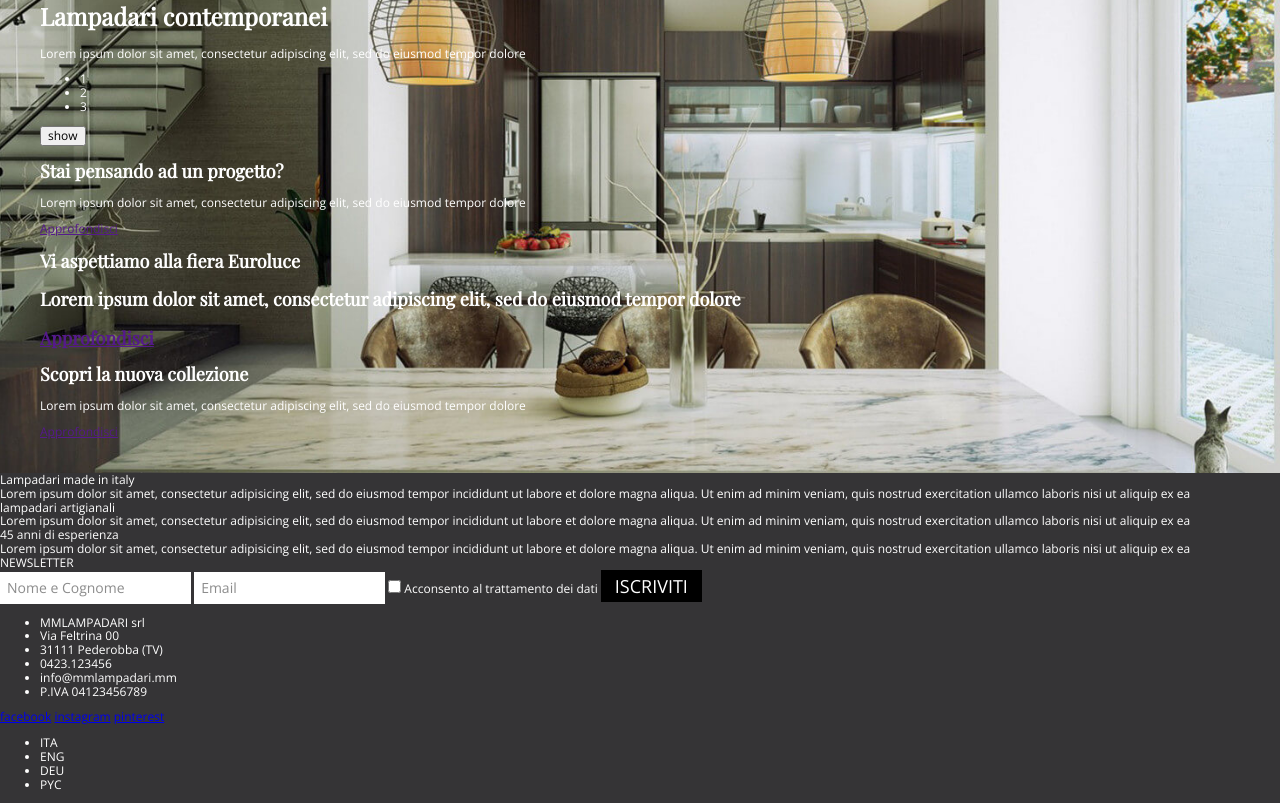
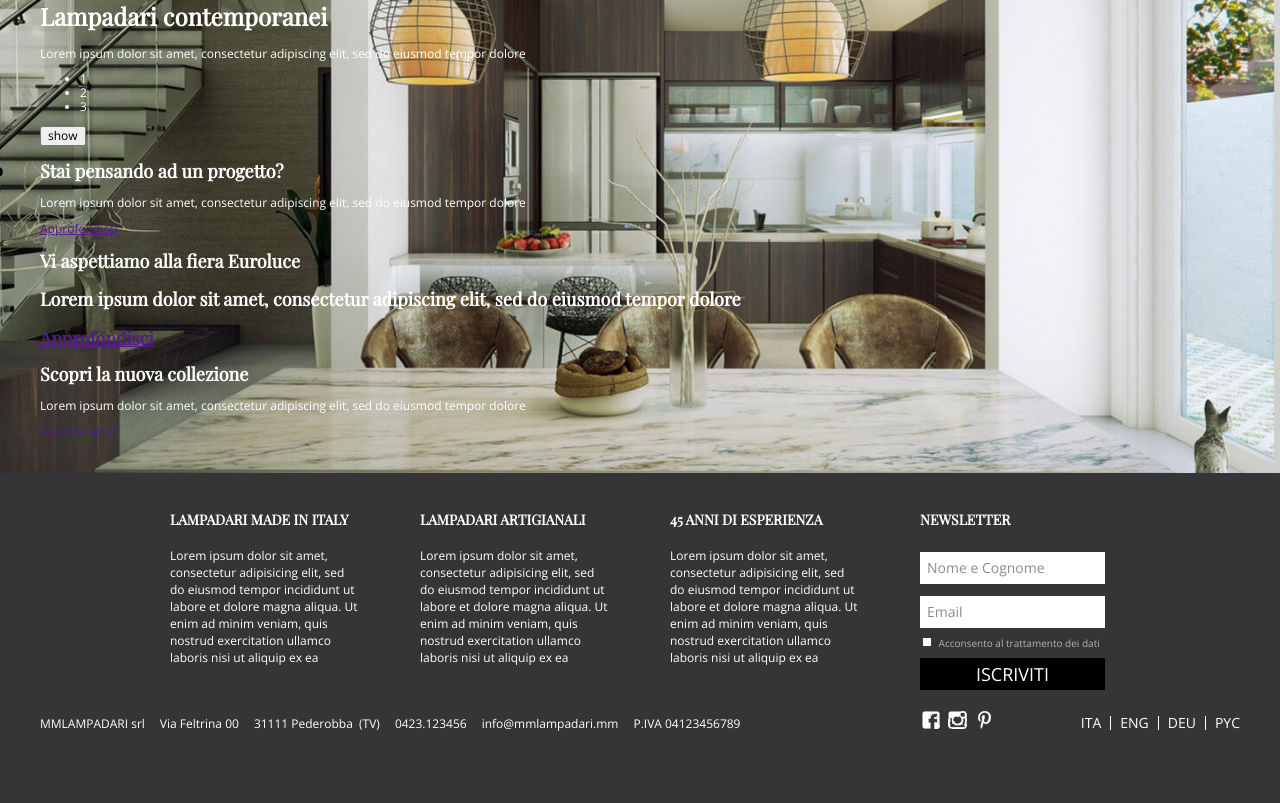
Before and after one commit to clazstudio/adci-frontend-junior-initial-task, a plain HTML site: page index.html in a window 1280 px wide. Shown: the part 327-1130 px from the top of the page. After the commit the page ends 1072 px from the top, so only its background shows below. Drawn offline with nearby package versions, Linux system fonts and the light colour scheme.

Commit message:
Add footer styles

```diff
--- a/index.html
+++ b/index.html
@@ -49,6 +49,7 @@
 
 	<header class="header layout__header">
   <div class="container header__container">
+
     <div class="header__top-part">
       <button class="area-riservata-button">Area riservata</button>
     </div>
@@ -72,11 +73,13 @@
         </ul>
       </nav>
     </div>
+
   </div>
   </header>
 
   <main class="layout__page home">
   <div class="container home__container">
+
     <div class="home__slogan">
       <h1>Lampadari contemporanei</h1>
       <p>Lorem ipsum dolor sit amet, consectetur adipiscing elit, sed do eiusmod tempor dolore</p>
@@ -114,59 +117,65 @@
         </section>
       </div>
     </div>
+
   </div>
   </main>
 
   <footer class="footer layout__footer">
+  <div class="container footer__container">
+
+    <div class="footer__top-row">
       <section class="footer__section">
-      <header>Lampadari made in italy</header>
+        <header class="footer__section-header">Lampadari made in italy</header>
         Lorem ipsum dolor sit amet, consectetur adipisicing elit, sed do eiusmod tempor incididunt ut labore et dolore magna aliqua. Ut enim ad minim veniam, quis nostrud exercitation ullamco laboris nisi ut aliquip ex ea
       </section>
       <section class="footer__section">
-      <header>lampadari artigianali</header>
+        <header class="footer__section-header">Lampadari artigianali</header>
         Lorem ipsum dolor sit amet, consectetur adipisicing elit, sed do eiusmod tempor incididunt ut labore et dolore magna aliqua. Ut enim ad minim veniam, quis nostrud exercitation ullamco laboris nisi ut aliquip ex ea
       </section>
       <section class="footer__section">
-      <header>45 anni di esperienza</header>
+        <header class="footer__section-header">45 anni di esperienza</header>
         Lorem ipsum dolor sit amet, consectetur adipisicing elit, sed do eiusmod tempor incididunt ut labore et dolore magna aliqua. Ut enim ad minim veniam, quis nostrud exercitation ullamco laboris nisi ut aliquip ex ea
       </section>
-    <section class="footer__section">
-      <header>NEWSLETTER</header>
-      <form id="newsletterForm">
-        <input type="text" name="name" class="text-entry" placeholder="Nome e Cognome">
-        <input type="email" name="email" class="text-entry" placeholder="Email">
-        <label>
-          <input type="checkbox" name="data">
-          Acconsento al trattamento dei dati
+      <section class="footer__section footer__newsletter">
+        <header class="footer__section-header">NEWSLETTER</header>
+        <form id="newsletterForm" class="newsletter-form">
+          <input type="text" name="full_name" class="text-entry" placeholder="Nome e Cognome">
+          <input type="email" name="email" class="text-entry newsletter-form__email-input" placeholder="Email">
+          <label class="checkbox newsletter-form__data-check">
+            <input class="checkbox__input" type="checkbox" name="data">
+            <span class="checkbox__text">Acconsento al trattamento dei dati</span>
           </label>
           <button type="submit" class="button">ISCRIVITI</button>
         </form>
       </section>
+    </div>
 
-    <div class="footer__bottom-bar">
-      <div>
-        <ul>
-          <li>MMLAMPADARI srl</li>
-          <li>Via Feltrina 00</li>
-          <li>31111 Pederobba  (TV)</li>
-          <li>0423.123456</li>
-          <li>info@mmlampadari.mm</li>
-          <li>P.IVA 04123456789</li>
+    <div class="footer__bottom-row">
+      <ul class="footer__contacts">
+        <li class="footer__contacts-item">MMLAMPADARI srl</li>
+        <li class="footer__contacts-item">Via Feltrina 00</li>
+        <li class="footer__contacts-item">31111 Pederobba  (TV)</li>
+        <li class="footer__contacts-item">0423.123456</li>
+        <li class="footer__contacts-item">info@mmlampadari.mm</li>
+        <li class="footer__contacts-item">P.IVA 04123456789</li>
+      </ul>
+      <div class="footer__soc soc">
+        <a class="soc__item soc__item--facebook" href="https://facebook.com/" target="_blank"
+          rel="noopener noreferrer" title="Facebook"></a>
+        <a class="soc__item soc__item--instagram" href="https://instagram.com/" target="_blank"
+          rel="noopener noreferrer" title="Instagram"></a>
+        <a class="soc__item soc__item--pinterest" href="https://pinterest.com/" target="_blank"
+          rel="noopener noreferrer" title="Pinterest"></a>
+      </div>
+      <ul class="footer__lang lang">
+        <li class="lang__item"><a class="lang__link" href="#lang_ITA">ITA</a></li>
+        <li class="lang__item"><a class="lang__link" href="#lang_ENG">ENG</a></li>
+        <li class="lang__item"><a class="lang__link" href="#lang_DEU">DEU</a></li>
+        <li class="lang__item"><a class="lang__link" href="#lang_PYC">PYC</a></li>
       </ul>
     </div>
-      <div>
-        <a href="http://ya.ru" target="_blank" rel="noopener noreferrer">facebook</a>
-        <a href="http://ya.ru" target="_blank" rel="noopener noreferrer">instagram</a>
-        <a href="http://ya.ru" target="_blank" rel="noopener noreferrer">pinterest</a>
-      </div>
-      <div>
-        <ul>
-          <li>ITA</li>
-          <li>ENG</li>
-          <li>DEU</li>
-          <li>PYC</li>
-        </ul>
-      </div>
+
   </div>
   </footer>
 </body>
--- a/style.css
+++ b/style.css
@@ -39,7 +39,6 @@ h1, h2, h3, h4, h5 {
   flex-direction: row;
   flex-wrap: wrap;
   align-items: center;
-  flex-grow: 1;
 }
 
 .header__logo {
@@ -54,7 +53,7 @@ h1, h2, h3, h4, h5 {
 
 .area-riservata-button {
   display: inline-block;
-  padding: 0 20px 0 0;
+  padding: 2px 20px 0 0;
 
   border: none;
   background: none;
@@ -68,7 +67,7 @@ h1, h2, h3, h4, h5 {
   color: #ffffff;
   font-family: "Open Sans", sans-serif;
   font-size: 14px;
-  line-height: 24px;
+  line-height: 22px;
   font-weight: 400;
 }
 
@@ -92,7 +91,179 @@ h1, h2, h3, h4, h5 {
 
 /* *** footer *** */
 
+.footer {
+  background-color: #353436;
+}
 
+.footer__container {
+  display: flex;
+  flex-direction: column;
+}
+
+.footer__top-row {
+  display: flex;
+  flex-wrap: wrap;
+  flex-direction: row;
+  justify-content: center;
+  align-items: stretch;
+  padding-top: 20px;
+  padding-bottom: 5px;
+}
+
+.footer__section {
+  width: 190px;
+  margin: 0 30px;
+  margin-top: 20px;
+
+  font-size: 12px;
+  line-height: 17px;
+  color: #ffffff;
+  font-weight: 300;
+}
+
+.footer__section-header {
+  margin-bottom: 20px;
+
+  font-size: 14px;
+  line-height: 1;
+  color: #fefefe;
+  font-family: "Playfair Display", serif;
+  font-weight: 700;
+  text-transform: uppercase;
+}
+
+.footer__newsletter {
+  box-sizing: border-box;
+  padding-right: 5px;
+
+}
+
+.footer__bottom-row {
+  display: flex;
+  flex-direction: row;
+  flex-wrap: wrap;
+  align-items: flex-end;
+
+  box-sizing: border-box;
+  min-height: 50px;
+  padding-bottom: 15px;
+}
+
+.footer__contacts {
+  display: flex;
+  flex-direction: row;
+  flex-wrap: wrap;
+  padding: 0;
+  margin: 0;
+  margin-right: auto;
+
+  list-style: none;
+  font-size: 12px;
+  line-height: 1;
+}
+
+.footer__contacts-item {
+  margin-right: 15px;
+  white-space: pre;
+}
+
+.footer__soc {
+  margin-bottom: -2px;
+
+  /* FIXME: fixed value, depends on lang block width */
+  margin-right: 75px;
+}
+
+/* *** soc *** */
+
+.soc {
+  display: flex;
+  flex-direction: row;
+  flex-wrap: nowrap;
+}
+
+.soc__item {
+  display: inline-block;
+  width: 24px;
+  height: 24px;
+  margin-left: 3px;
+
+  background-repeat: no-repeat;
+  background-position: center;
+
+  opacity: 1;
+  transition: opacity 100ms ease-in-out;
+}
+
+.soc__item:hover {
+  opacity: 0.8;
+}
+
+.soc__item--facebook {
+  background-image: url("img/facebook.png");
+}
+
+.soc__item--instagram {
+  background-image: url("img/instagram.png");
+}
+
+.soc__item--pinterest {
+  background-image: url("img/pinterest.png");
+}
+
+/* *** lang *** */
+
+.lang {
+  display: flex;
+  flex-direction: row;
+  flex-wrap: nowrap;
+  padding: 0;
+  margin: 0;
+
+  list-style: none;
+
+  font-size: 14px;
+  line-height: 1;
+  color: #ffffff;
+}
+
+.lang__item {
+  padding-left: 9px;
+  margin-left: 9px;
+  border-left: 1px solid #fff;
+}
+
+.lang__item:first-of-type {
+  margin-left: 0px;
+  border-left: none;
+}
+
+.lang__link {
+  color: #fff;
+  text-decoration: none;
+  transition: color 100ms ease-in-out;
+}
+
+.lang__link:hover {
+  color: #e2d1a6;
+}
+
+/* *** newsletter form *** */
+
+.newsletter-form {
+  display: flex;
+  flex-direction: column;
+  flex-wrap: nowrap;
+  padding-top: 5px;
+}
+
+.newsletter-form__email-input {
+  margin-top: 12px;
+}
+
+.newsletter-form__data-check {
+  margin: 10px 0;
+}
 
 /* ********************************** */
 
@@ -270,7 +441,7 @@ h1, h2, h3, h4, h5 {
   color: #fff;
 
   text-transform: uppercase;
-  transition: background-color 100ms ease-in-out, color 100ms ease-in-out;
+  transition: background-color 200ms ease-in-out, color 200ms ease-in-out;
 }
 
 .button:hover {
```
Also changed, not shown: img/lock.png. Lines whose indentation alone changed are shown as unchanged.
